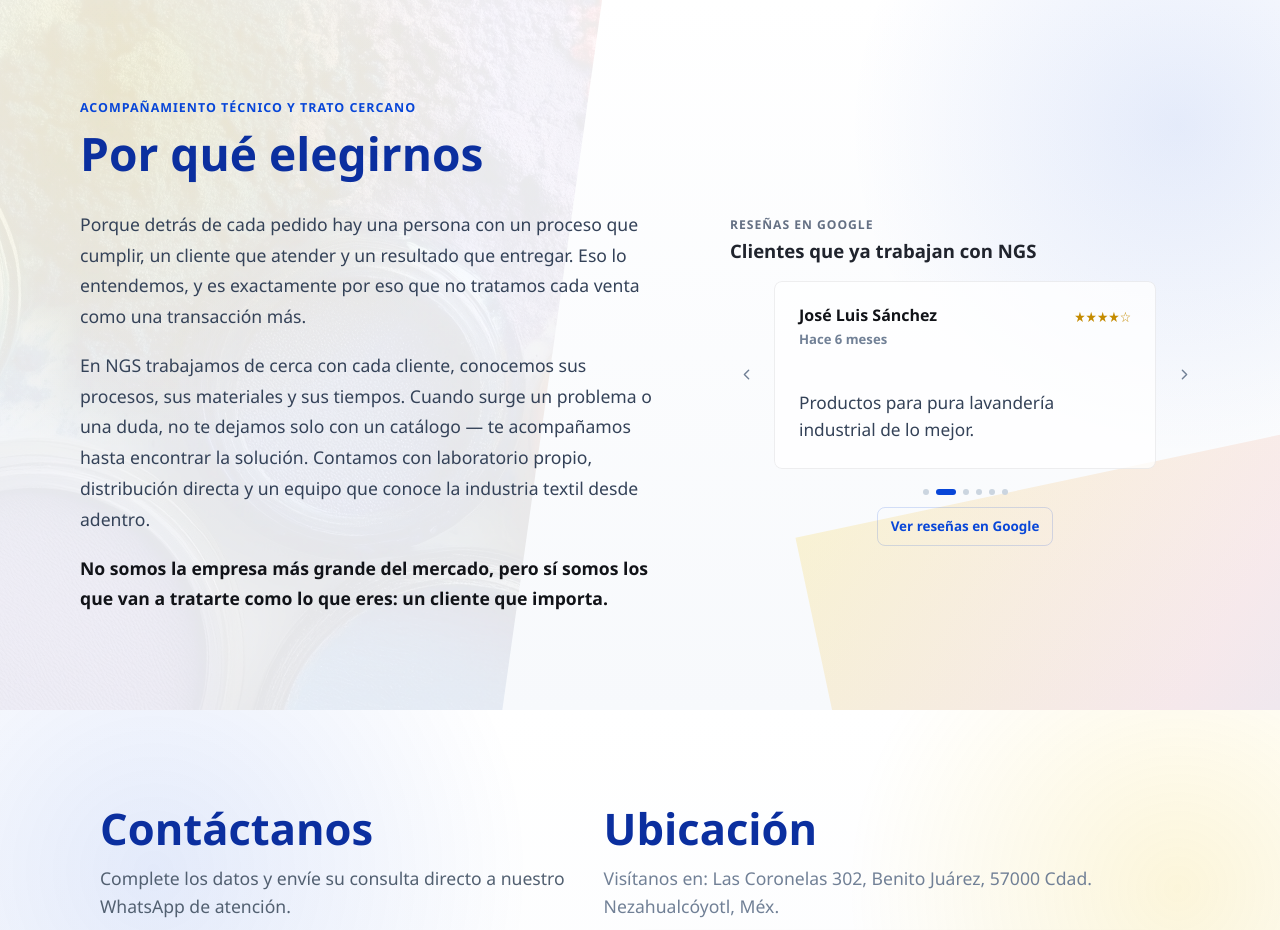
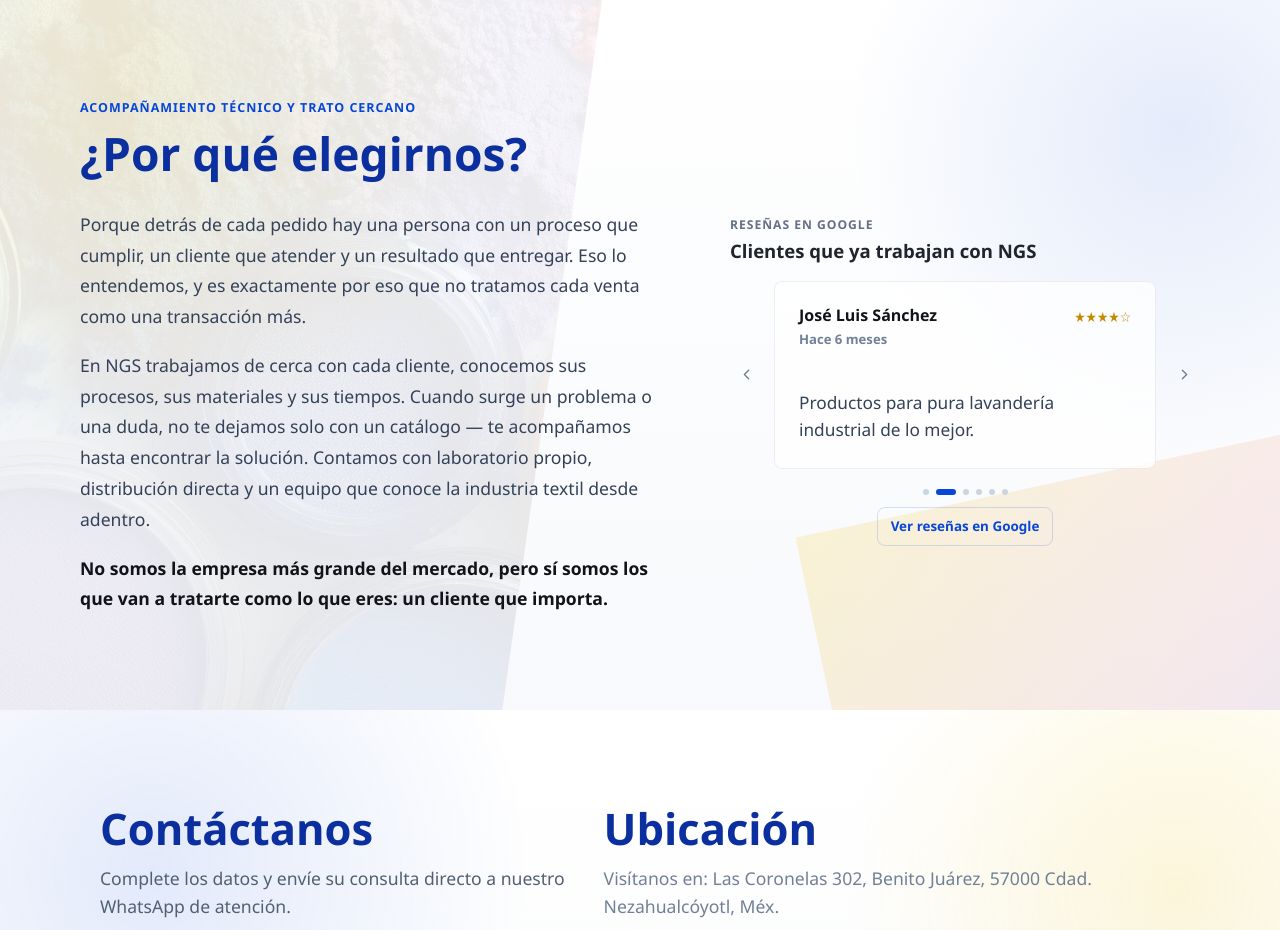
Before and after one commit to Melyymix/NGS, a plain HTML site: page index.html in a window 1280 px wide. Shown: the part 4320-5250 px from the top of the page. Drawn offline with Linux system fonts and the light colour scheme.

```diff
--- a/index.html
+++ b/index.html
@@ -485,7 +485,7 @@
         <div class="why-choose">
             <div class="why-choose-heading">
                 <span class="section-kicker">Acompañamiento técnico y trato cercano</span>
-                <h2>Por qué elegirnos</h2>
+                <h2>¿Por qué elegirnos?</h2>
             </div>
 
             <div class="why-choose-panel">
```
